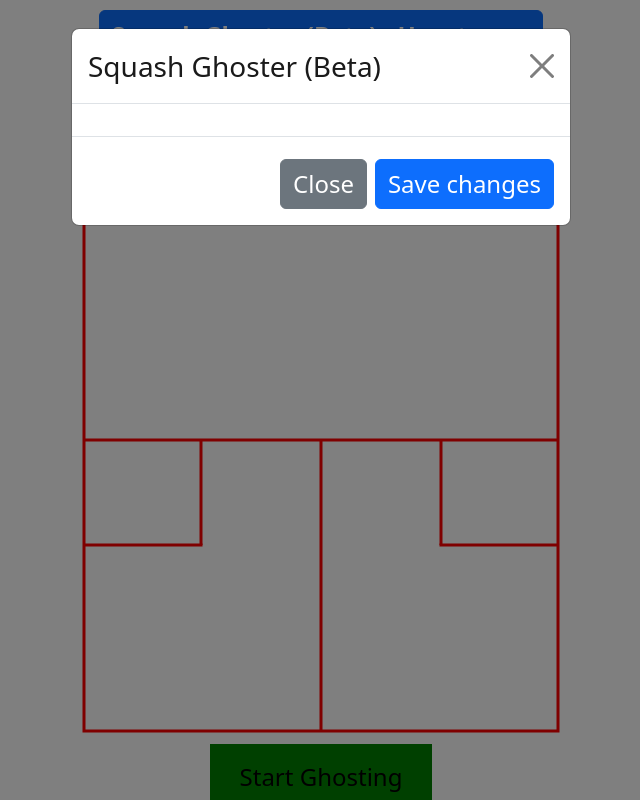
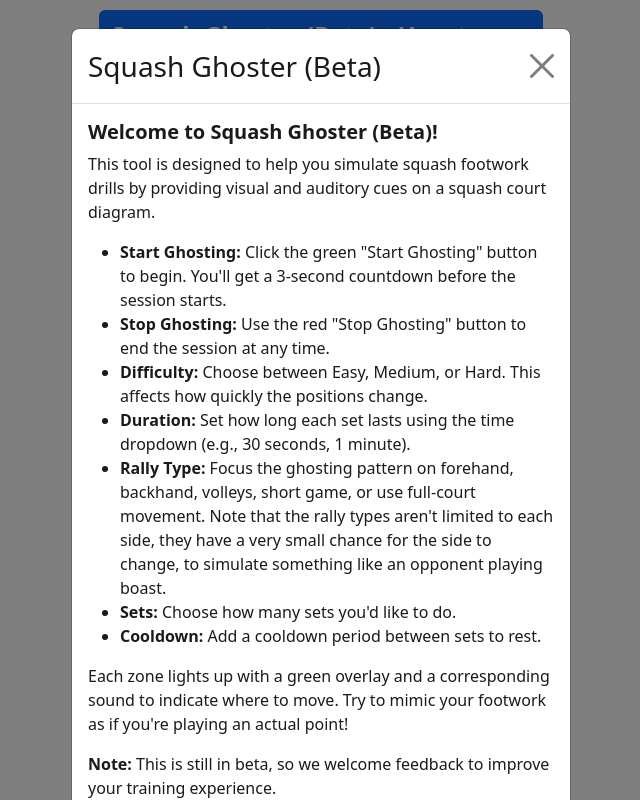
Before and after one commit to ChrisLoucaides/squash-ghosting, a Vue app: page / in a window 1280 px wide. Both pictures are taken after a click on the button "Squash Ghoster (Beta) - How to use". Shown: the top 800 px of the page, without its empty margins (319-959 px from the left). Built offline with nearby package versions, Linux system fonts and the light colour scheme.

Commit message:
Updated how to use modal

```diff
--- a/src/components/SquashCourt.vue
+++ b/src/components/SquashCourt.vue
@@ -11,12 +11,29 @@
             <h3 class="modal-title" id="exampleModalLabel">Squash Ghoster (Beta)</h3>
             <button type="button" class="btn-close" data-bs-dismiss="modal" aria-label="Close"></button>
           </div>
-          <div class="modal-body ghoster-info">
-            <!--TODO Implement Me-->
+          <div class="modal-body ghoster-info" style="text-align: left;">
+            <h5><strong>Welcome to Squash Ghoster (Beta)!</strong></h5>
+            <p>This tool is designed to help you simulate squash footwork drills by providing visual and auditory cues on a squash court diagram.</p>
+
+            <ul>
+              <li><strong>Start Ghosting:</strong> Click the green "Start Ghosting" button to begin. You'll get a 3-second countdown before the session starts.</li>
+              <li><strong>Stop Ghosting:</strong> Use the red "Stop Ghosting" button to end the session at any time.</li>
+              <li><strong>Difficulty:</strong> Choose between Easy, Medium, or Hard. This affects how quickly the positions change.</li>
+              <li><strong>Duration:</strong> Set how long each set lasts using the time dropdown (e.g., 30 seconds, 1 minute).</li>
+              <li><strong>Rally Type:</strong> Focus the ghosting pattern on forehand, backhand, volleys, short game, or use full-court movement.
+                Note that the rally types aren't limited to each side, they have a very small chance for the side to change, to simulate something like an opponent playing boast.</li>
+              <li><strong>Sets:</strong> Choose how many sets you'd like to do.</li>
+              <li><strong>Cooldown:</strong> Add a cooldown period between sets to rest.</li>
+            </ul>
+
+            <p>Each zone lights up with a green overlay and a corresponding sound to indicate where to move. Try to mimic your footwork as if you're playing an actual point!</p>
+
+            <p><strong>Note:</strong> This is still in beta, so we welcome feedback to improve your training experience.</p>
           </div>
+
+
           <div class="modal-footer">
             <button type="button" class="btn btn-secondary" data-bs-dismiss="modal">Close</button>
-            <button type="button" class="btn btn-primary">Save changes</button>
           </div>
         </div>
       </div>
@@ -325,6 +342,10 @@ select {
   border: 3px solid red;
 }
 
+.ghoster-info {
+  text-align: left;
+}
+
 .difficulty-class {
   color: #1a1a1a;
 }
```
